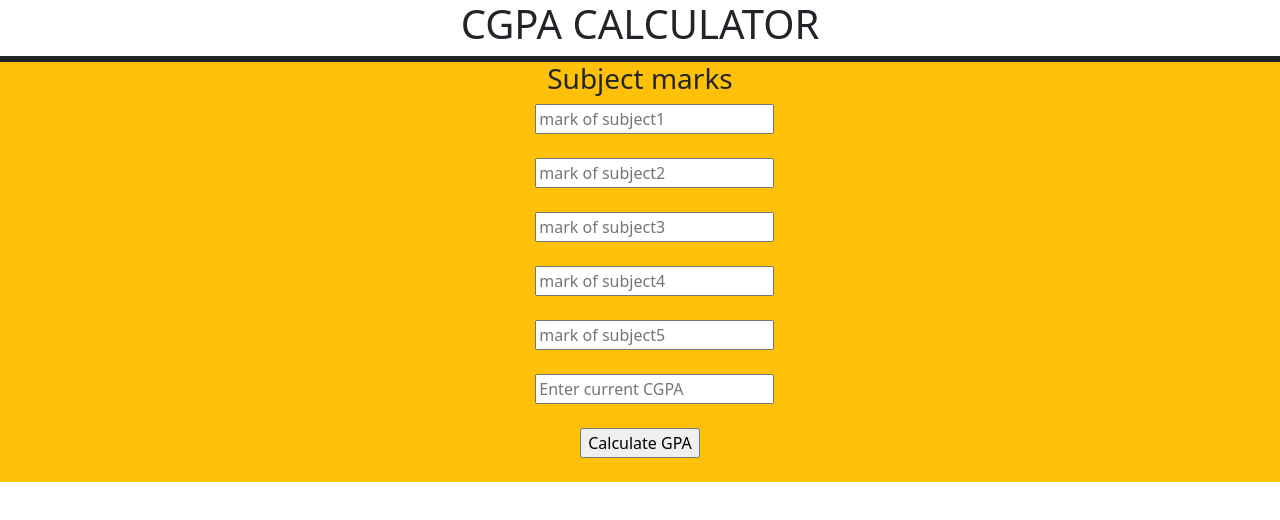
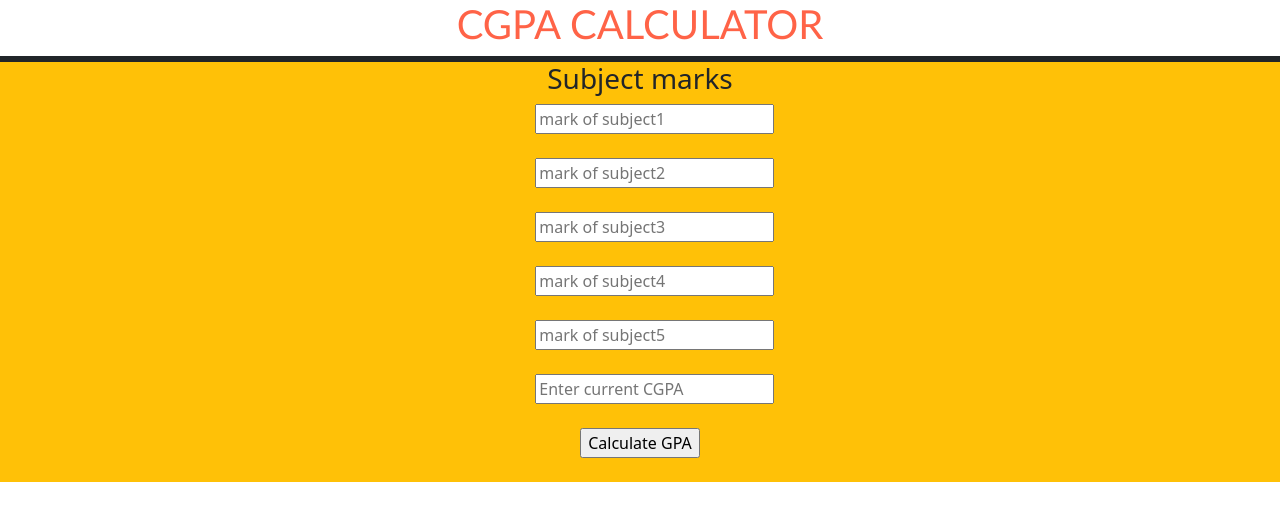
Before and after one commit to TheerajMP/cgpa-calc, a plain HTML site: page index.html in a window 1280 px wide. Drawn offline with nearby package versions, Linux system fonts and the light colour scheme.

Commit message:
Update index.html

```diff
--- a/index.html
+++ b/index.html
@@ -43,7 +43,7 @@
 <center>
     <form>
 
-        <h1 id="h1">CGPA CALCULATOR</h1>
+        <h1 id="h1" style="font-family:'Trebuchet MS', 'Lucida Sans Unicode', 'Lucida Grande', 'Lucida Sans', Arial, sans-serif ; color: tomato;">CGPA CALCULATOR</h1>
         <fieldset style="border: solid;"></fieldset>
     <div class="container-fluid bg-warning">
 
```
